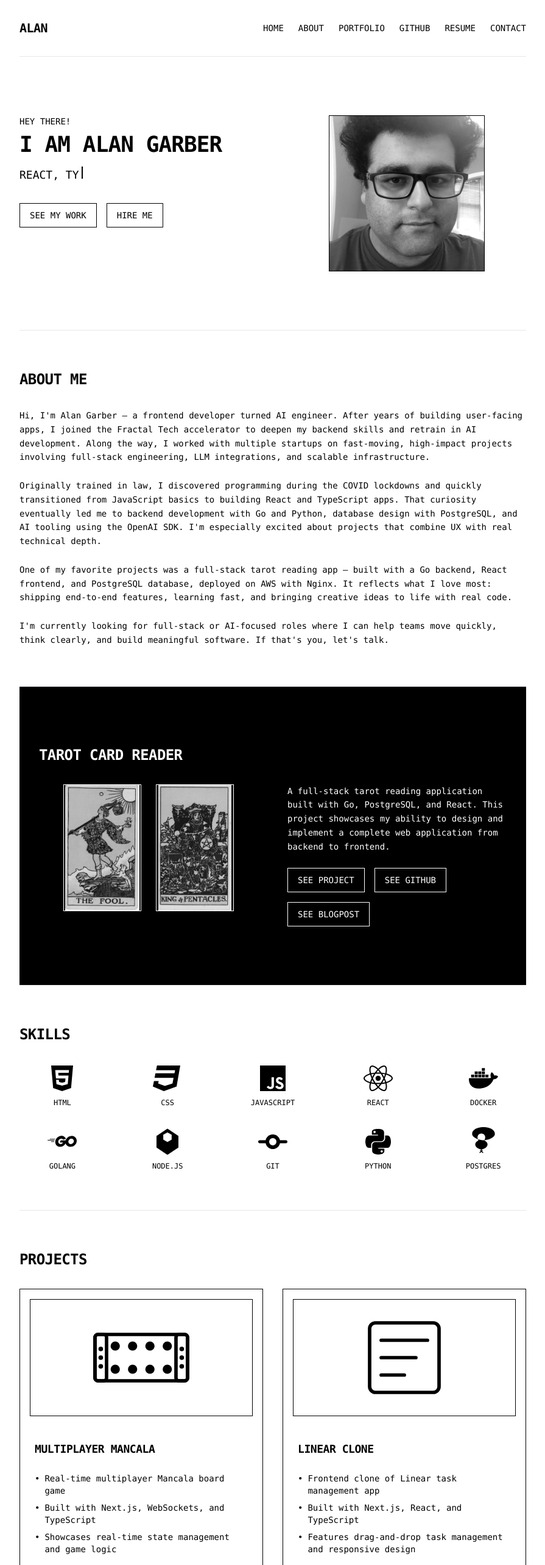
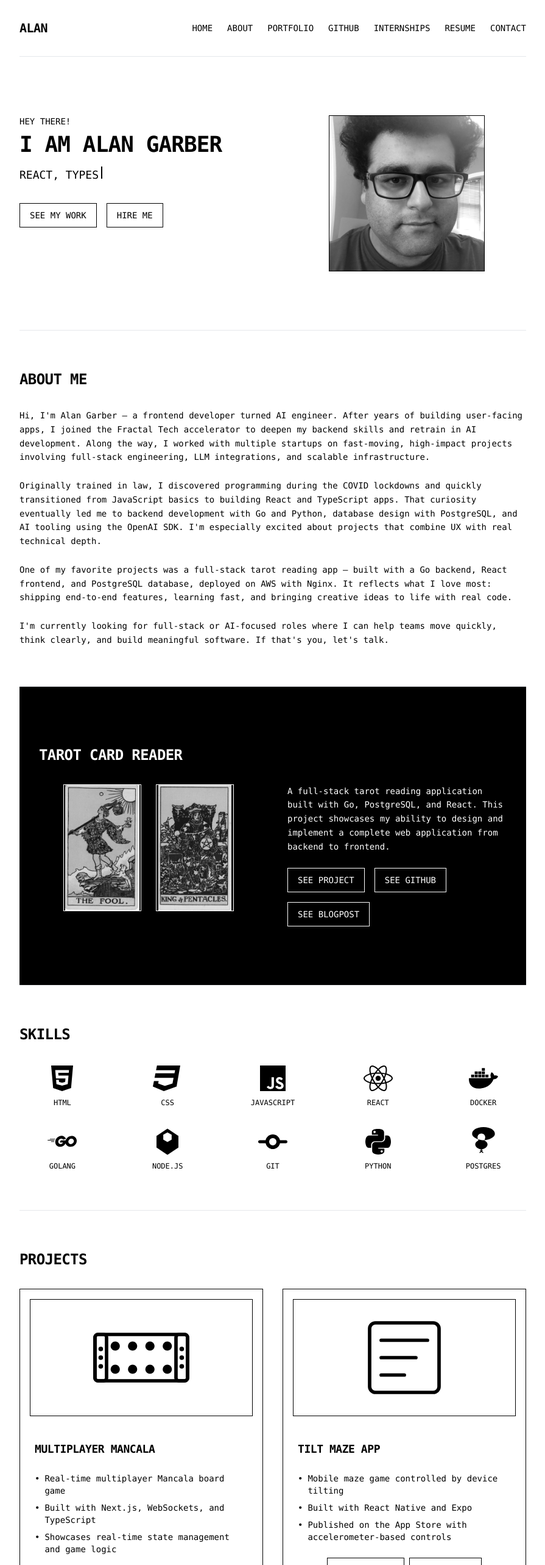
Before and after one commit to fractal-nyc/alangarber-personal-website-monochrome-rebuild-v0, a Next.js app: page / in a window 1280 px wide. Shown: the top 2566 px of the page at 61% size, without its empty margins (192-1087 px from the left). Built offline with nearby package versions, Linux system fonts and the light colour scheme.

Commit message:
internship descriptions, react native project

```diff
--- a/app/page.tsx
+++ b/app/page.tsx
@@ -4,7 +4,7 @@ import TarotProject from "@/components/TarotProject"
 import SkillsSection from "@/components/SkillsSection"
 import WorksSection from "@/components/WorksSection"
 import ContactForm from "@/components/ContactForm"
-
+import InternshipsSection from "@/components/InternshipsSection"
 export default function Home() {
   return (
     <div className="flex flex-col">
@@ -13,6 +13,7 @@ export default function Home() {
       <TarotProject />
       <SkillsSection />
       <WorksSection />
+      <InternshipsSection />
       <ContactForm />
     </div>
   )
--- a/components/Footer.tsx
+++ b/components/Footer.tsx
@@ -11,6 +11,7 @@ const navItems = [
   { name: "About", href: "#about-me" },
   { name: "Portfolio", href: "#works" },
   { name: "GitHub", href: "https://github.com/OldEphraim", external: true },
+  { name: "Internships", href: "#internships" },
   { name: "Resume", href: "https://resume-old-ephraims-projects.vercel.app/", external: true },
   { name: "Contact", href: "#contact-form" },
 ]
--- a/components/Header.tsx
+++ b/components/Header.tsx
@@ -11,6 +11,7 @@ const navItems = [
   { name: "About", href: "#about-me" },
   { name: "Portfolio", href: "#works" },
   { name: "GitHub", href: "https://github.com/OldEphraim", external: true },
+  { name: "Internships", href: "#internships" },
   { name: "Resume", href: "https://resume-old-ephraims-projects.vercel.app/", external: true },
   { name: "Contact", href: "#contact-form" },
 ]
--- /dev/null
+++ b/components/InternshipsSection.tsx
@@ -0,0 +1,95 @@
+import { Card, CardContent, CardHeader, CardTitle } from "@/components/ui/card"
+
+// Company logos as SVG components
+const EsaiLogo = () => (
+  <svg width="100%" height="100%" viewBox="0 0 100 100" fill="currentColor" xmlns="http://www.w3.org/2000/svg">
+    <rect x="20" y="20" width="60" height="60" rx="5" fill="none" stroke="currentColor" strokeWidth="4" />
+    <path d="M30 40H70" stroke="currentColor" strokeWidth="4" strokeLinecap="round" />
+    <path d="M30 50H70" stroke="currentColor" strokeWidth="4" strokeLinecap="round" />
+    <path d="M30 60H70" stroke="currentColor" strokeWidth="4" strokeLinecap="round" />
+    <path d="M40 30V70" stroke="currentColor" strokeWidth="4" strokeLinecap="round" />
+  </svg>
+)
+
+const RubieLogo = () => (
+  <svg width="100%" height="100%" viewBox="0 0 100 100" fill="currentColor" xmlns="http://www.w3.org/2000/svg">
+    <polygon points="50,20 80,40 80,70 50,90 20,70 20,40" fill="none" stroke="currentColor" strokeWidth="4" />
+    <circle cx="50" cy="55" r="15" fill="none" stroke="currentColor" strokeWidth="4" />
+    <path d="M50 30V40" stroke="currentColor" strokeWidth="4" strokeLinecap="round" />
+  </svg>
+)
+
+const SteerLogo = () => (
+  <svg width="100%" height="100%" viewBox="0 0 100 100" fill="currentColor" xmlns="http://www.w3.org/2000/svg">
+    <circle cx="50" cy="50" r="30" fill="none" stroke="currentColor" strokeWidth="4" />
+    <path d="M50 20V80" stroke="currentColor" strokeWidth="4" strokeLinecap="round" />
+    <path d="M35 35L65 65" stroke="currentColor" strokeWidth="4" strokeLinecap="round" />
+    <path d="M35 65L65 35" stroke="currentColor" strokeWidth="4" strokeLinecap="round" />
+  </svg>
+)
+
+const companies = [
+  {
+    name: "ESAI",
+    logo: EsaiLogo,
+    points: [
+      "Created a performant web scraper using Brave Search API, Playwright, and Vercel AI SDK",
+      "Developed system to output formatted JSON information for downstream processing",
+      "Built solution that continues to be used in production environments",
+    ],
+  },
+  {
+    name: "Rubie",
+    logo: RubieLogo,
+    points: [
+      "Worked on frontend tickets in React and TypeScript, fixing buggy form implementations",
+      "Improved communication with backend services to enhance data flow and reliability",
+      "Enhanced user experience by making the website more intuitive and responsive",
+    ],
+  },
+  {
+    name: "Steer",
+    logo: SteerLogo,
+    points: [
+      "Developed backend features in Flask and Python, integrating Twilio for customer communications",
+      "Improved DevOps workflows while implementing frontend enhancements in React and TypeScript",
+      "Performed database normalization in PostgreSQL to improve data integrity and performance",
+    ],
+  },
+]
+
+export default function InternshipsSection() {
+  return (
+    <section id="internships" className="document-section">
+      <h2 className="text-2xl font-bold mb-2 uppercase tracking-tight">Fractal Internships</h2>
+      <p className="text-sm mb-8 italic">
+        These are companies I worked for and projects I completed while I was completing the Fractal Tech bootcamp
+      </p>
+
+      <div className="grid md:grid-cols-3 gap-6">
+        {companies.map((company) => (
+          <Card key={company.name} className="border border-black">
+            <div className="p-4 h-32 flex items-center justify-center">
+              <div className="w-20 h-20">
+                <company.logo />
+              </div>
+            </div>
+            <CardHeader>
+              <CardTitle className="text-lg uppercase text-center">{company.name}</CardTitle>
+            </CardHeader>
+            <CardContent>
+              <ul className="space-y-2 text-sm">
+                {company.points.map((point, i) => (
+                  <li key={i} className="flex items-start">
+                    <span className="mr-2">•</span>
+                    <span>{point}</span>
+                  </li>
+                ))}
+              </ul>
+            </CardContent>
+          </Card>
+        ))}
+      </div>
+    </section>
+  )
+}
--- a/components/WorksSection.tsx
+++ b/components/WorksSection.tsx
@@ -15,15 +15,15 @@ const projects = [
     },
   },
   {
-    title: "Linear Clone",
+    title: "Tilt Maze App",
     description: [
-      "Frontend clone of Linear task management app",
-      "Built with Next.js, React, and TypeScript",
-      "Features drag-and-drop task management and responsive design",
+      "Mobile maze game controlled by device tilting",
+      "Built with React Native and Expo",
+      "Published on the App Store with accelerometer-based controls",
     ],
     links: {
-      project: "https://linear-clone-old-ephraims-projects.vercel.app/",
-      github: "https://github.com/fractal-bootcamp/alangarber-linear-clone",
+      project: "https://apps.apple.com/us/app/alans-tilt-maze/id6745799336",
+      github: "https://github.com/OldEphraim/TiltMazeApp",
     },
   },
   {
@@ -39,15 +39,15 @@ const projects = [
     },
   },
   {
-    title: "Magic: The Gathering Card Lookup",
+    title: "Linear Clone",
     description: [
-      "Magic: The Gathering card lookup website",
-      "Built with Angular and MTG Developers API",
-      "Showcases use of routing, state, dependency injection, and pipes in Angular",
+      "Frontend clone of Linear task management app",
+      "Built with Next.js, React, and TypeScript",
+      "Features drag-and-drop task management and responsive design",
     ],
     links: {
-      project: "https://oldephraim.github.io/Magic-The-Gathering/",
-      github: "https://github.com/OldEphraim/Magic-The-Gathering",
+      project: "https://linear-clone-old-ephraims-projects.vercel.app/",
+      github: "https://github.com/fractal-bootcamp/alangarber-linear-clone",
     },
   },
 ]
```
